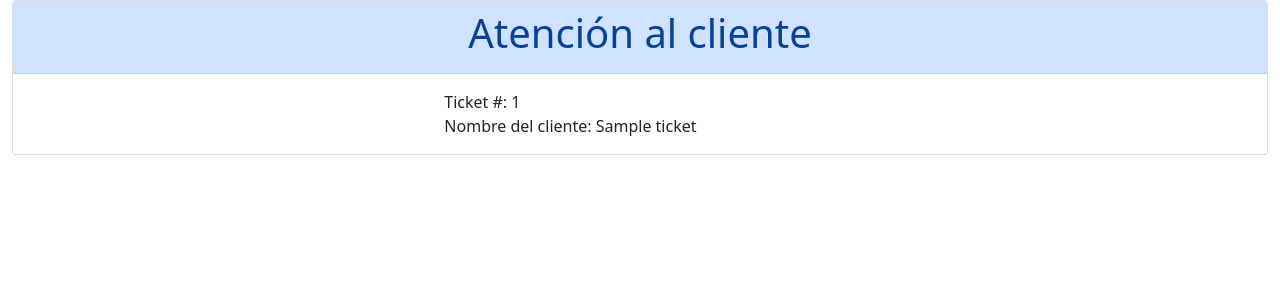
After one commit to alfaCentauri/AtencionCliente, a Symfony app: template templates/atencion/index.html.twig in a window 1280 px wide. The commit adds this page. Shown: the top 300 px of the page. Run offline with Twig, Linux system fonts and the light colour scheme; the template is opened without the code that fills it: most values are stand-ins (such as "Sample title", 1, 10 or a date in 2020); some libraries are stand-ins or nearby versions.

Commit message:
Agregando la atención de las colas.

```diff
--- /dev/null
+++ b/templates/atencion/index.html.twig
@@ -0,0 +1,25 @@
+{% extends 'base.html.twig' %}
+
+{% block title %}Atención de ticket{% endblock %}
+
+{% block body %}
+<div class="container-fluid">
+    <div class="card">
+        <div class="card-header alert-primary">
+            <h1 class="text-center">Atención al cliente</h1>
+        </div>
+        <div class="card-body">
+            <div class="row">
+                <div class="col-sm-12 offset-md-4 col-md-4" >
+                    Ticket #: {{ ticket.id }}
+                </div>
+            </div>
+            <div class="row">
+                <div class="col-sm-12 offset-md-4 col-md-4" >
+                    Nombre del cliente: {{ ticket.nombre }}
+                </div>
+            </div>
+        </div>
+    </div>
+</div>
+{% endblock %}
```
Also changed, not shown: src/Controller/DefaultController.php (+36 -8 lines), src/Repository/ColaAtencionRepository.php (+17 -0 lines), templates/default/index.html.twig (+14 -4 lines).
